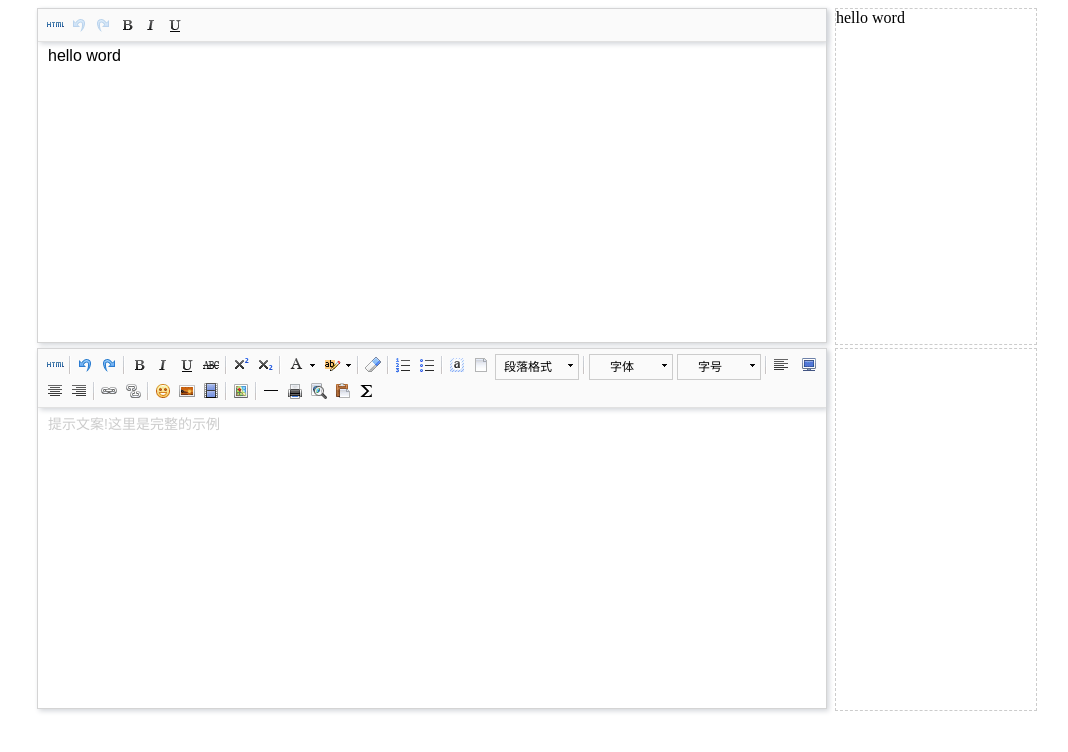
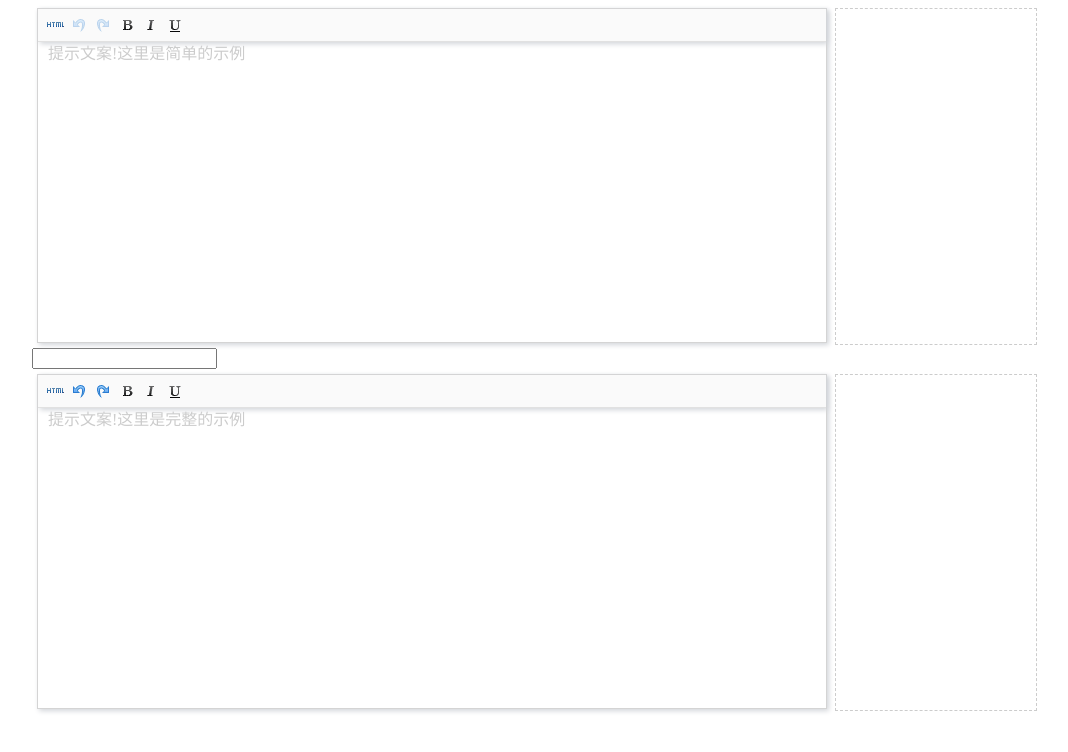
Before and after one commit to dylike/meta.umeditor, a website: page index.html in a window 1280 px wide. Shown: the whole page, without its empty margins (208-1276 px from the left). Drawn offline with nearby package versions, Linux system fonts and the light colour scheme.

Commit message:
修复ngModel改变，不会改变UMEditor getContent内容的bug

```diff
--- a/index.html
+++ b/index.html
@@ -41,19 +41,20 @@
 <div ng-controller="controller" style="width:800px;margin:auto;">
     <!-- simple demo -->
     <div class="simple">
-        <script type="text/html" style="margin:auto;height:300px;width:100%;" ng-model="parent_text" meta-umeditor
+        <script type="text/html" style="margin:auto;height:300px;width:100%;" ng-model="test.text" meta-umeditor
                 meta-umeditor-config='config'
                 meta-umeditor-placeholder="提示文案!这里是简单的示例">
         </script>
         <div class="model">
-            <div ng-bind="parent_text"></div>
+            <div ng-bind="test.text"></div>
         </div>
     </div>
+    <input type="text" ng-model="test.text"/>
+
     <!-- end simple demo -->
     <!-- complete demo -->
     <div class="all">
-        <script type="text/html" style="margin:auto;height:300px;width:100%;" ng-model="all_text" meta-umeditor
-                meta-umeditor-config='all_config'
+        <script type="text/html" style="margin:auto;height:300px;width:100%;" ng-model="test.text" meta-umeditor
                 meta-umeditor-placeholder="提示文案!这里是完整的示例">
         </script>
         <div class="model">
@@ -75,7 +76,7 @@
     var app = angular.module('app', [
         'meta.umeditor'
     ]).run(['$rootScope', function ($rootScope) {
-        $rootScope.parent_text = 'hello word';
+        $rootScope.test = {text: ''};
     }]);
 
     app.controller('controller', function ($scope) {
--- a/src/meta.umeditor.js
+++ b/src/meta.umeditor.js
@@ -1,99 +1,121 @@
 /**
  * Created by dylike.
  */
+angular.module('meta.umeditor', [])
+    .value('metaUmeditorConfig', {
+        //这里可以选择自己需要的工具按钮名称,此处仅选择如下七个
+        toolbar: ['source undo redo bold italic underline'],
+        //focus时自动清空初始化时的内容
+        autoClearinitialContent: true,
+        //关闭字数统计
+        wordCount: false,
+        //关闭elementPath
+        elementPathEnabled: false,
+        //frame高度
+        //initialFrameHeight: 300
+    })
+    .directive('metaUmeditor', ['metaUmeditorConfig', function (metaUmeditorConfig) {
+        'use strict';
 
-angular.module('meta.umeditor', [])
-    .directive('metaUmeditor', function () {
         return {
             restrict: 'AE',
             scope: {
-                config: '=metaUmeditorConfig'
+                scopeConfig: '=metaUmeditorConfig'
             },
             require: 'ngModel',
             transclude: true,
-            link: function (scope, element, attr, ngModel) {
-                //获取当前的DOM元素
-                var _dom = element[0];
+            link: function (scope, element, attrs, ngModel) {
 
-                var _id = '_' + Math.floor(Math.random() * 100).toString() + new Date().getTime().toString();
+                //获取全局配置,为空
+                var config = scope.scopeConfig || metaUmeditorConfig;
 
-                var _placeholder = '<p style="font-size:14px;color:#ccc;">' +
-                    attr.metaUmeditorPlaceholder +
-                    '</p>';
+                var ctrl = {
+                    initialized: false,
+                    editorInstance: null,
+                    placeholder: attrs['metaUmeditorPlaceholder'] || '',
+                    focus: false
+                };
 
-                var _config = scope.config || {
-                        //这里可以选择自己需要的工具按钮名称,此处仅选择如下七个
-                        toolbar: ['source undo redo bold italic underline'],
-                        //focus时自动清空初始化时的内容
-                        autoClearinitialContent: true,
-                        //关闭字数统计
-                        wordCount: false,
-                        //关闭elementPath
-                        elementPathEnabled: false,
-                        //frame高度
-                        //initialFrameHeight: 300
+                ctrl.init = function () {
+
+                    //创建id
+                    if (!attrs.id) {
+                        attrs.$set('id', 'metaUmeditor-' + Math.floor(Math.random() * 100).toString() + new Date().getTime().toString());
+                    }
+
+                    ctrl.createEditor();
+
+                    //重载ngModel的$render方法
+                    ngModel.$render = function () {
+                        if (ctrl.initialized) {
+                            /**
+                             * 重载ngModel的$render方法
+                             */
+                            ctrl.editorInstance.setContent(ngModel.$viewValue || '');
+                            ctrl.checkPlaceholder();
+                        }
                     };
 
-                _dom.setAttribute('id', _id);
-
-                var _umeditor = UM.getEditor(_id, _config);
-
-                /**
-                 * 对于umeditor添加内容改变事件，内容改变触发ngModel改变.
-                 */
-                var editorToModel = function () {
-                    if (_umeditor.hasContents())
-                        ngModel.$setViewValue(_umeditor.getContent());
-                    else
-                        ngModel.$setViewValue(undefined);
+                    //重载ngModel的isEmpty方法
+                    ngModel.$isEmpty = function (value) {
+                        if (!value) {
+                            return true;
+                        }
+                        if (ctrl.initialized) {
+                            return !ctrl.editorInstance.hasContents();
+                        }
+                    };
                 };
 
-                /**
-                 * umeditor准备就绪后，执行逻辑
-                 * 如果ngModel存在
-                 *   则给在编辑器中赋值
-                 *   给编辑器添加内容改变的监听事件.
-                 * 如果不存在
-                 *   则写入提示文案
-                 */
+                //创建一个UMEditor实例
+                ctrl.createEditor = function () {
+                    if (!ctrl.initialized) {
+                        ctrl.editorInstance = UM.getEditor(attrs['id'], config);
+                        ctrl.editorInstance.ready(function () {
+                            ctrl.initialized = true;
+                            ctrl.initListener();
+                            ngModel.$render();
+                            ctrl.updateModelView();
+                        });
+                    }
+                };
 
-                _umeditor.ready(function () {
-                    if (ngModel.$viewValue) {
-                        _umeditor.setContent(ngModel.$viewValue);
+                //监听多个事件
+                ctrl.initListener = function () {
+                    ctrl.editorInstance.addListener('contentChange', function () {
+                        scope.$evalAsync(ctrl.updateModelView);
+                    });
+                    ctrl.editorInstance.addListener('focus', function () {
+                        ctrl.focus = true;
+                        ctrl.checkPlaceholder();
+                    });
+                    ctrl.editorInstance.addListener('blur', function () {
+                        ctrl.focus = false;
+                        ctrl.checkPlaceholder();
+                    });
+                };
+
+                //修改ngModel Value
+                ctrl.updateModelView = function () {
+                    var modelContent = ctrl.editorInstance.getContent();
+                    ngModel.$setViewValue(modelContent);
+                    if (!scope.$root.$$phase) {
+                        scope.$apply();
+                    }
+                };
+
+                //监测是否需要placeholder
+                ctrl.checkPlaceholder = function () {
+                    var parent =
+                        angular.element('#' + attrs['id']).parent();
+                    if (ctrl.focus || ctrl.editorInstance.hasContents()) {
+                        parent.children('.metaUmeditorPlaceholder').remove();
                     } else {
-                        _umeditor.setContent(_placeholder);
+                        parent.css('position', 'relative').append('<div class="metaUmeditorPlaceholder" style="position:absolute;top:0;left:0;padding:0 10px;line-height: 24px;color:#ccc">' + ctrl.placeholder + '</div>')
                     }
+                };
 
-                    _umeditor.addListener('contentChange', editorToModel);
-                    //_umeditor.execCommand('fontsize', '32px');
-                    //_umeditor.execCommand('fontfamily', '"Microsoft YaHei","微软雅黑"')
-                });
-
-                /**
-                 * 添加编辑器被选中事件
-                 * 如果ngModel没有赋值
-                 *   清空content
-                 *   给编辑器添加内容改变的监听事件
-                 */
-                _umeditor.addListener('focus', function () {
-                    if (!ngModel.$viewValue) {
-                        _umeditor.setContent('');
-                    }
-                });
-
-
-                /**
-                 * 添加编辑器取消选中事件
-                 * 如content值为空
-                 *   取消内容改变的监听事件
-                 *   添加content为提示文案
-                 */
-                _umeditor.addListener('blur', function () {
-                    if (!_umeditor.hasContents()) {
-                        _umeditor.setContent(_placeholder);
-                    }
-                })
-
+                ctrl.init();
             }
         }
-    });
+    }]);
```
Also changed, not shown: readme.md.
